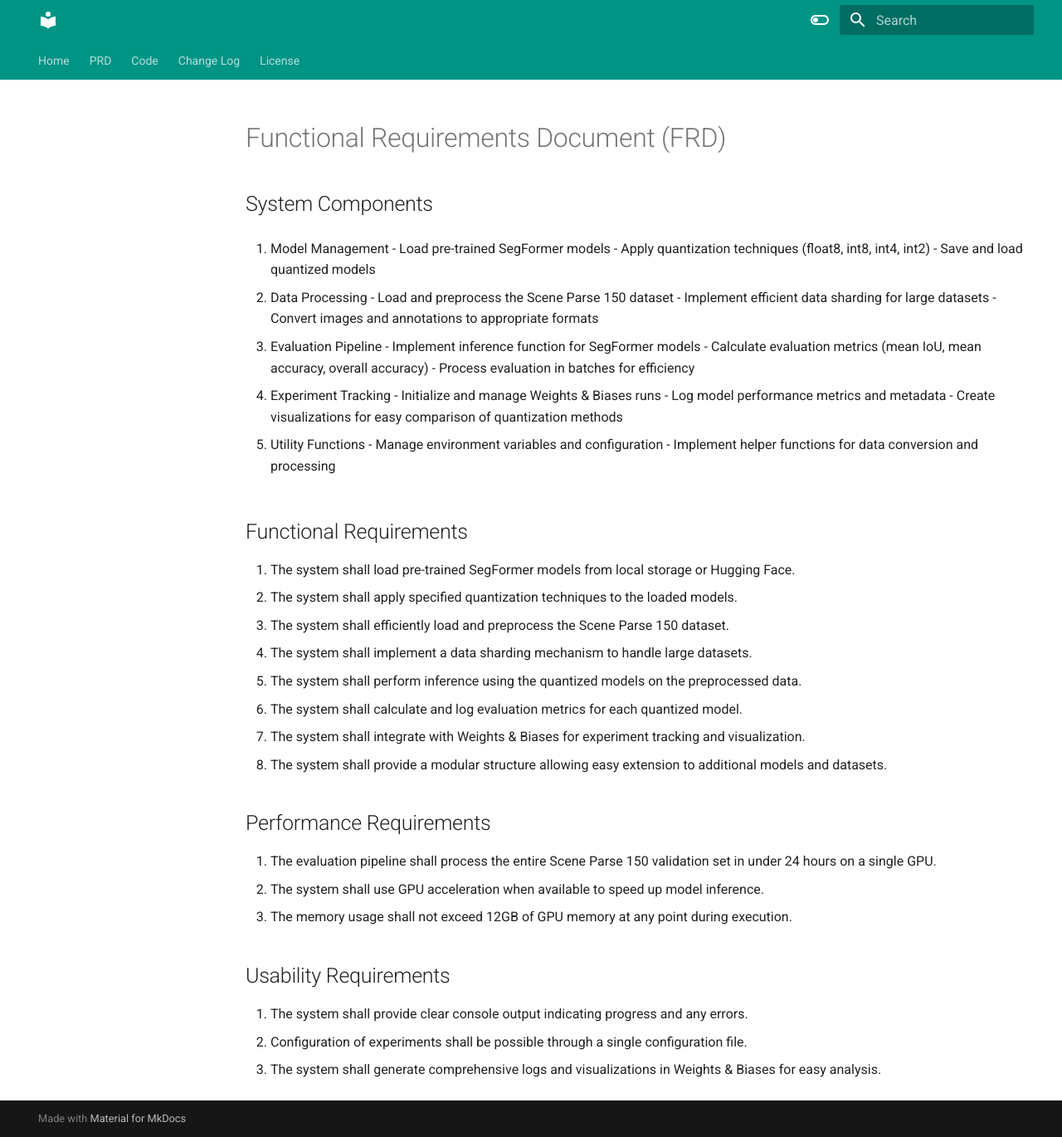
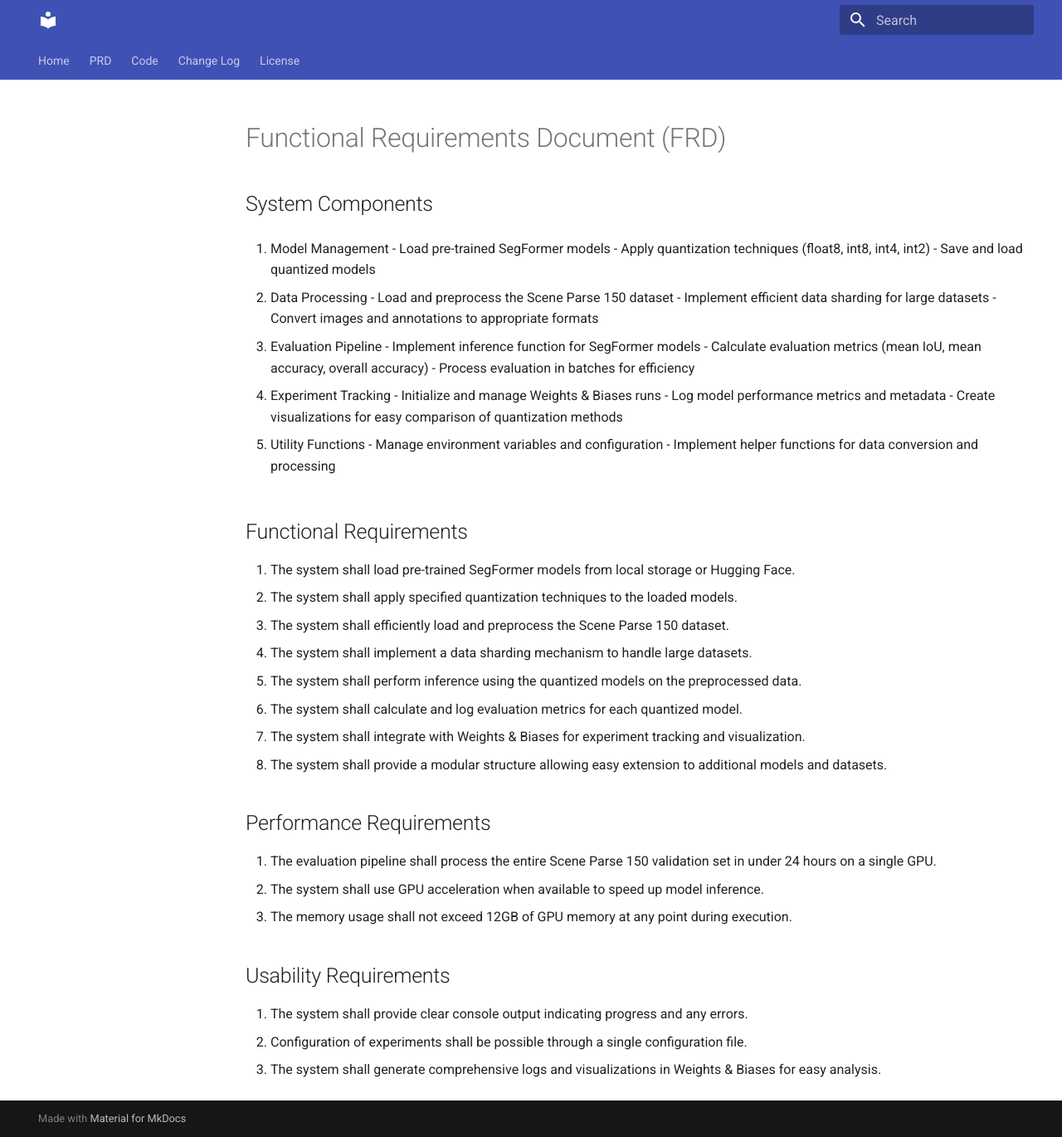
Before and after one commit to qte77/SegFormerQuantization, an MkDocs documentation site: the page built from docs/FRD.md, in a window 1280 px wide and 1370 px high. Shown: the whole window at 83% size. Built offline with MkDocs 1.6.1 and Material for MkDocs 9.7.7, drawn with Linux system fonts in a browser that asks for light colours.

Commit message:
chore(docs): mkdocstrigns heading and indent

```diff
--- a/mkdocs.yml
+++ b/mkdocs.yml
@@ -22,19 +22,6 @@
     - toc.integrate
     - search.suggest
     - search.highlight
-  palette:
-    - scheme: default
-      toggle:
-        icon: material/toggle-switch-off-outline
-        name: Switch to dark mode
-      primary: teal
-      accent: purple
-    - scheme: slate
-      toggle:
-        icon: material/toggle-switch
-        name: Switch to light mode
-      primary: teal
-      accent: lime
 nav:
   - Home: index.md
   - PRD: PRD.md
@@ -49,8 +36,12 @@
       handlers:
         python:
           paths: [src]
-          show_source: false
-          heading_level: 2
+          options:
+            heading_level: 1
+            show_source: true
+            show_root_heading: true
+            show_root_full_path: false
+            docstring_section_style: "table"
 markdown_extensions:
   - attr_list
   - pymdownx.magiclink
```
